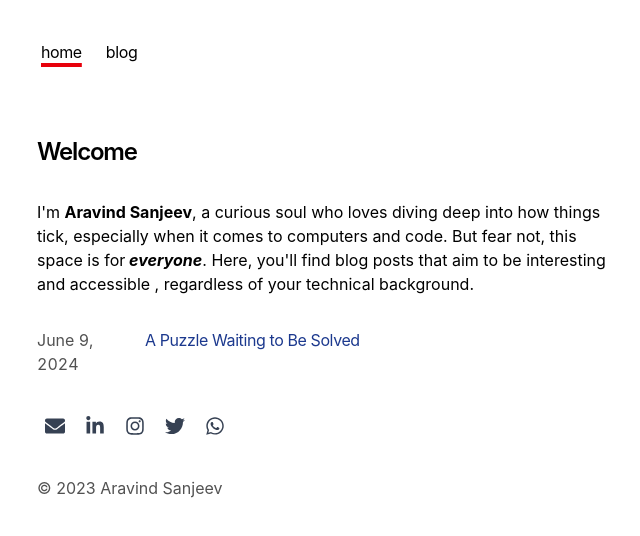
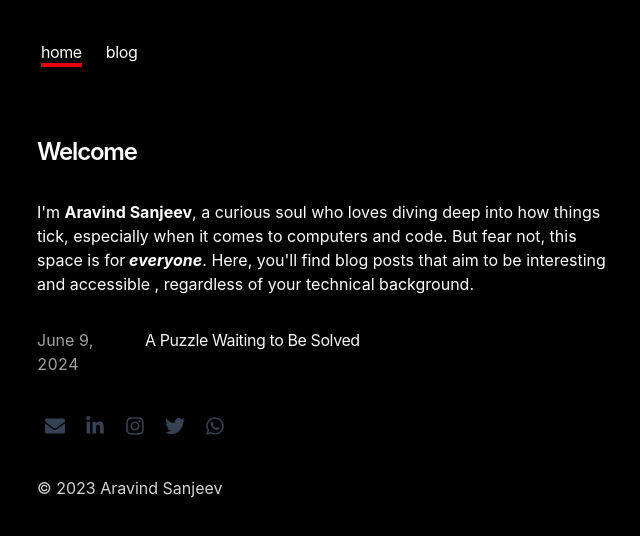
Before and after one commit to aravsanj/aravindsanjeev.com, a Next.js app: page / in a window 1280 px wide. Shown: the top 536 px of the page, without its empty margins (315-955 px from the left). Built offline with nearby package versions, Linux system fonts and the light colour scheme.

Commit message:
style: remove light mode

```diff
--- a/app/blog/[slug]/page.tsx
+++ b/app/blog/[slug]/page.tsx
@@ -86,7 +86,7 @@ export default function Blog({ params }) {
         {post.metadata.title}
       </h1>
       <div className="flex justify-between items-center mt-2 mb-8 text-sm">
-        <p className="text-sm text-neutral-600 dark:text-neutral-400">
+        <p className="text-sm text-neutral-400">
           {formatDate(post.metadata.publishedAt)}
         </p>
       </div>
--- a/app/components/footer.tsx
+++ b/app/components/footer.tsx
@@ -27,7 +27,7 @@ export default function Footer() {
         instagram="aravsanj"
         linkedIn="aravsanj"
       />
-      <p className="mt-8 text-neutral-600 dark:text-neutral-300">
+      <p className="mt-8 text-neutral-300">
         © {new Date().getFullYear()} Aravind Sanjeev
       </p>
     </footer>
--- a/app/components/nav.tsx
+++ b/app/components/nav.tsx
@@ -26,7 +26,7 @@ export function Navbar() {
                 <Link
                   key={path}
                   href={path}
-                  className={`transition-all hover:text-neutral-800 dark:hover:text-neutral-200
+                  className={`transition-all hover:text-neutral-200
                   flex align-middle relative py-1 px-2 m-1 ${
                     currentPath === path
                       ? "decoration-red-600 decoration-solid underline underline-offset-5 decoration-4	"
--- a/app/components/posts.tsx
+++ b/app/components/posts.tsx
@@ -22,10 +22,10 @@ export function BlogPosts() {
             href={`/blog/${post.slug}`}
           >
             <div className="w-full flex flex-col md:flex-row space-x-0 md:space-x-2">
-              <p className="text-neutral-600 dark:text-neutral-400 w-[100px] tabular-nums">
+              <p className="text-neutral-400 w-[100px] tabular-nums">
                 {formatDate(post.metadata.publishedAt, false)}
               </p>
-              <p className="text-blue-900 dark:text-neutral-100 tracking-tight group-hover:underline">
+              <p className="text-neutral-100 tracking-tight group-hover:underline">
                 {post.metadata.title}
               </p>
             </div>
--- a/app/global.css
+++ b/app/global.css
@@ -6,28 +6,17 @@
 }
 
 :root {
-  --sh-class: #2d5e9d;
-  --sh-identifier: #354150;
+  --sh-class: #4c97f8;
+  --sh-identifier: white;
   --sh-sign: #8996a3;
-  --sh-string: #007f7a;
-  --sh-keyword: #e02518;
+  --sh-string: #0fa295;
+  --sh-keyword: #2e2828;
   --sh-comment: #a19595;
   --sh-jsxliterals: #6266d1;
   --sh-property: #e25a1c;
   --sh-entity: #e25a1c;
 }
 
-@media (prefers-color-scheme: dark) {
-  :root {
-    --sh-class: #4c97f8;
-    --sh-identifier: white;
-    --sh-keyword: #f47067;
-    --sh-string: #0fa295;
-  }
-  html {
-    color-scheme: dark;
-  }
-}
 
 html {
   min-width: 360px;
@@ -48,11 +37,11 @@ html {
 }
 
 .prose a {
-  @apply underline transition-all decoration-neutral-400 dark:decoration-neutral-600 underline-offset-2 decoration-[0.1em];
+  @apply underline transition-all decoration-neutral-600 underline-offset-2 decoration-[0.1em];
 }
 
 .prose .anchor:after {
-  @apply text-neutral-300 dark:text-neutral-700;
+  @apply text-neutral-700;
   content: '#';
 }
 
@@ -61,7 +50,7 @@ html {
 }
 
 .prose pre {
-  @apply bg-neutral-50 dark:bg-neutral-900 rounded-lg overflow-x-auto border border-neutral-200 dark:border-neutral-900 py-2 px-3 text-sm;
+  @apply bg-neutral-900 rounded-lg overflow-x-auto border border-neutral-900 py-2 px-3 text-sm;
 }
 
 .prose code {
@@ -84,7 +73,7 @@ html {
 }
 
 .prose p {
-  @apply my-4 text-neutral-800 dark:text-neutral-200;
+  @apply my-4 text-neutral-200;
 }
 
 .prose h1 {
--- a/app/layout.tsx
+++ b/app/layout.tsx
@@ -47,7 +47,7 @@ export default function RootLayout({
     <html
       lang="en"
       className={cx(
-        "text-black bg-white dark:text-white dark:bg-black",
+        "text-white bg-black",
         GeistSans.variable,
         GeistMono.variable
       )}
```
